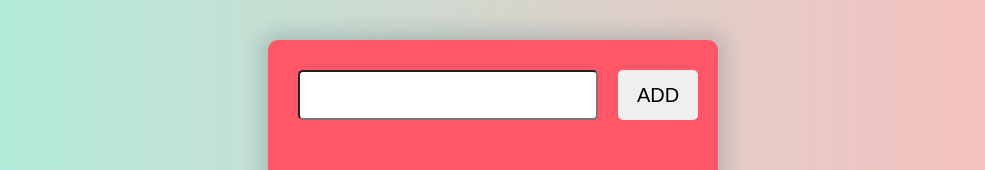
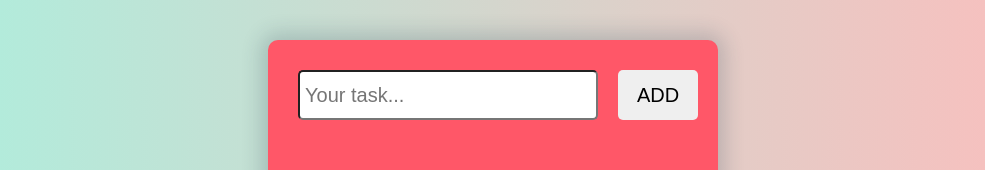
Before and after one commit to maroon796/todo, a plain HTML site: page index.html in a window 1280 px wide. Shown: the top 170 px of the page, without its empty margins (147-1132 px from the left). Drawn offline with Linux system fonts and the light colour scheme.

Commit message:
adding placeholder

```diff
--- a/index.html
+++ b/index.html
@@ -10,7 +10,7 @@
   <body>
     <div class="container">
       <div class="header">
-        <input type="text" class="input" />
+        <input type="text" class="input" placeholder="Your task..." />
         <button class="btn">ADD</button>
       </div>
     </div>
```
